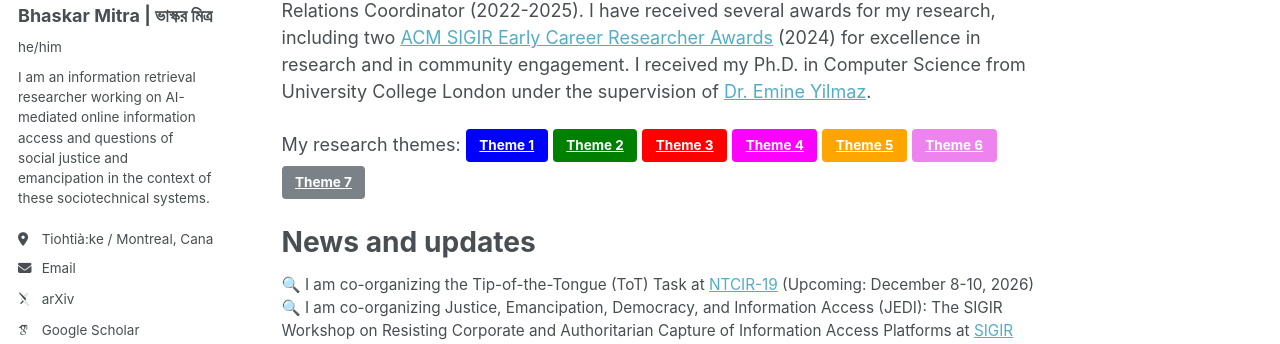
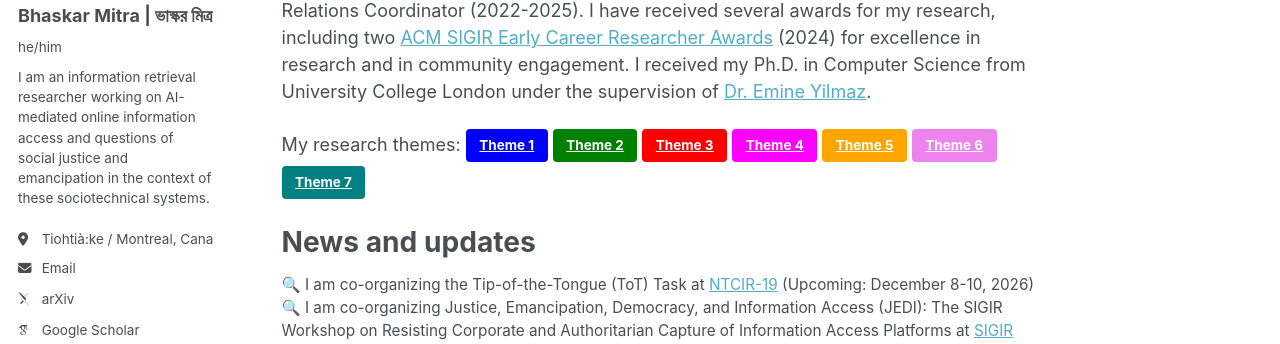
Before and after one commit to bhaskar-mitra/bhaskar-mitra.github.io, a Jekyll site: the page built from _pages/about.md, in a window 1280 px wide. Shown: the part 279-623 px from the top of the page. Built offline with Jekyll 4.4.1, drawn with Linux system fonts in a browser that asks for light colours; some web fonts are replaced.

Commit message:
Update about.md

```diff
--- a/_pages/about.md
+++ b/_pages/about.md
@@ -22,7 +22,7 @@ My research themes:
 <a href="theme-4" class="btn" style="background-color:magenta" onmouseover="this.style.backgroundColor='color-mix(in srgb, #000 20%, magenta 80%)'" onmouseout="this.style.backgroundColor='magenta'">Theme 4</a>
 <a href="theme-5" class="btn" style="background-color:orange" onmouseover="this.style.backgroundColor='color-mix(in srgb, #000 20%, orange 80%)'" onmouseout="this.style.backgroundColor='orange'">Theme 5</a>
 <a href="theme-6" class="btn" style="background-color:violet" onmouseover="this.style.backgroundColor='color-mix(in srgb, #000 20%, violet 80%)'" onmouseout="this.style.backgroundColor='violet'">Theme 6</a>
-<a href="theme-7" class="btn" style="background-color:amber" onmouseover="this.style.backgroundColor='color-mix(in srgb, #000 20%, amber 80%)'" onmouseout="this.style.backgroundColor='amber'">Theme 7</a>
+<a href="theme-7" class="btn" style="background-color:teal" onmouseover="this.style.backgroundColor='color-mix(in srgb, #000 20%, teal 80%)'" onmouseout="this.style.backgroundColor='teal'">Theme 7</a>
 
 
 News and updates
```
